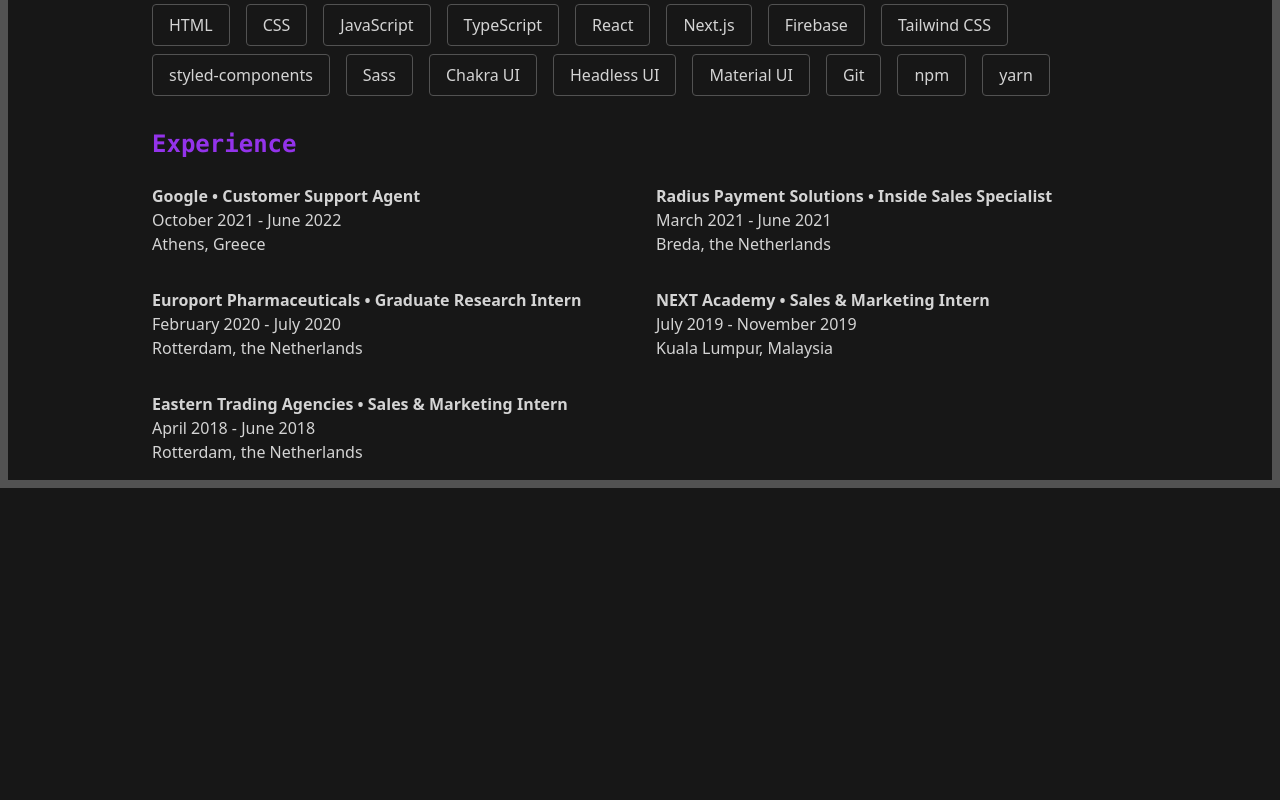
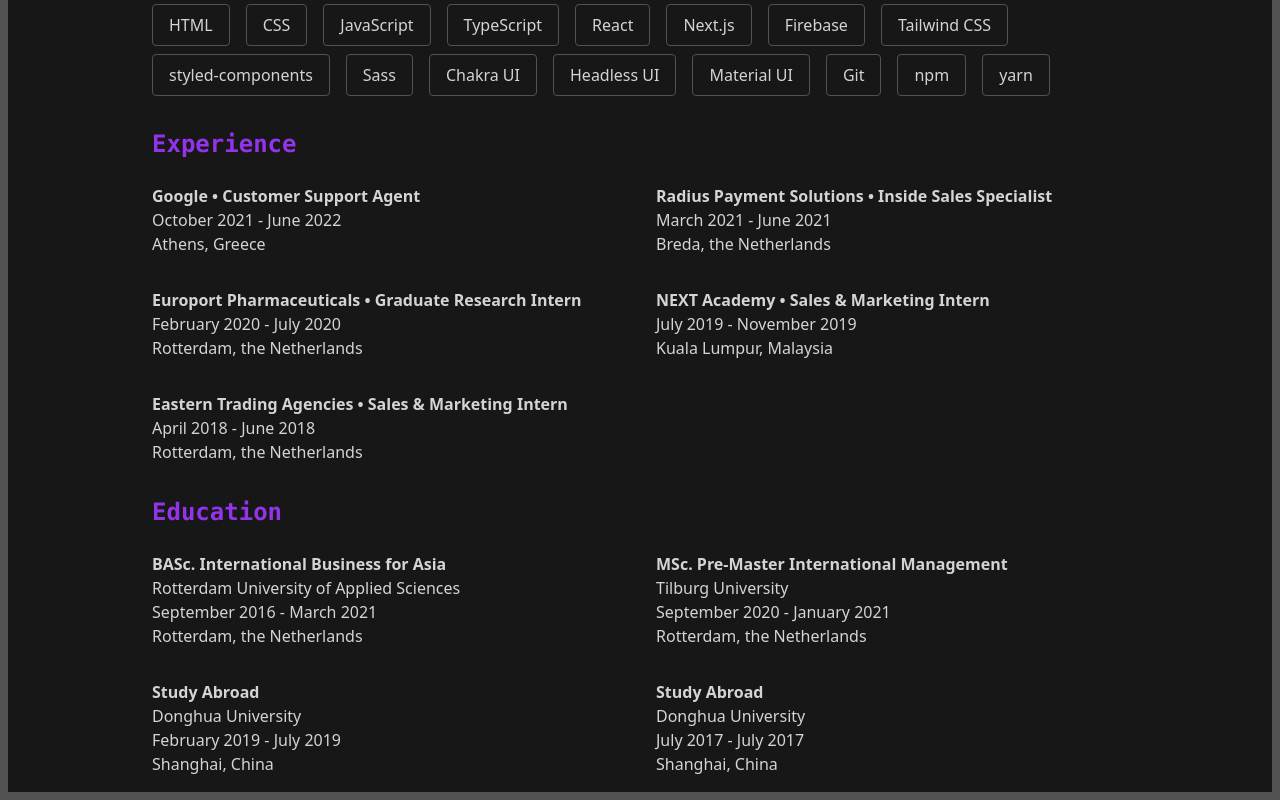
Before and after one commit to YinChuRijnaard/curriculum-vitae, a Next.js app: page / in a window 1280 px wide. Shown: the part 340-1140 px from the top of the page. Before the commit the page ends 828 px from the top, so only its background shows below. Built offline with nearby package versions, Linux system fonts and the light colour scheme.

Commit message:
Added Education section

```diff
--- /dev/null
+++ b/components/Education.tsx
@@ -0,0 +1,31 @@
+import { nanoid } from "nanoid";
+import { EducationItem } from "./EducationItem";
+import { education } from "../data/education";
+
+export const Education = () => {
+  const educationMapped = education.map((edu) => {
+    return (
+      <EducationItem
+        key={nanoid()}
+        degree={edu.degree}
+        school={edu.school}
+        city={edu.city}
+        country={edu.country}
+        start={edu.start}
+        end={edu.end}
+      />
+    );
+  });
+
+  return (
+    <section className="p-4">
+      <h1 className="font-mono text-2xl font-bold text-purple-600">
+        Education
+      </h1>
+
+      <br />
+
+      <div className="grid gap-8 md:grid-cols-2">{educationMapped}</div>
+    </section>
+  );
+};
--- /dev/null
+++ b/components/EducationItem.tsx
@@ -0,0 +1,23 @@
+type ExperienceItemProps = {
+  degree: string;
+  school: string;
+  city: string;
+  country: string;
+  start: string;
+  end: string;
+};
+
+export const EducationItem = (props: ExperienceItemProps) => {
+  return (
+    <div>
+      <h1 className="font-bold">{props.degree}</h1>
+      <p>{props.school}</p>
+      <p>
+        {props.start}&nbsp;-&nbsp;{props.end}
+      </p>
+      <p>
+        {props.city},&nbsp;{props.country}
+      </p>
+    </div>
+  );
+};
--- a/pages/index.tsx
+++ b/pages/index.tsx
@@ -5,6 +5,7 @@
 import { Contact } from "../components/Contact";
 import { Skills } from "../components/Skills";
 import { Experience } from "../components/Experience";
+import { Education } from "../components/Education";
 
 const Home: NextPage = () => {
   return (
@@ -23,6 +24,7 @@
         <Contact />
         <Skills />
         <Experience />
+        <Education />
       </main>
     </>
   );
```
